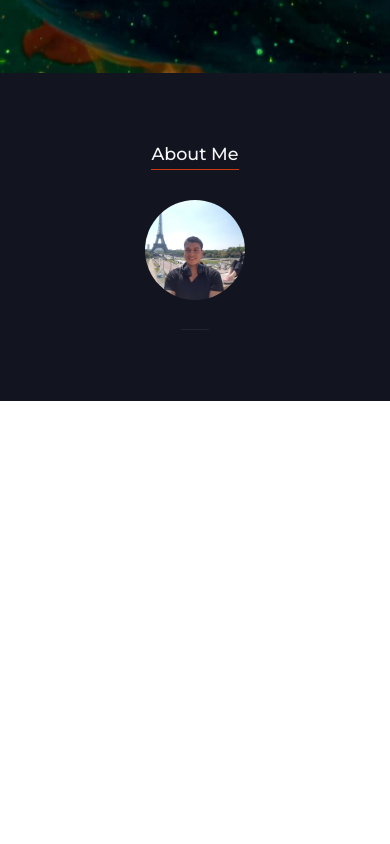
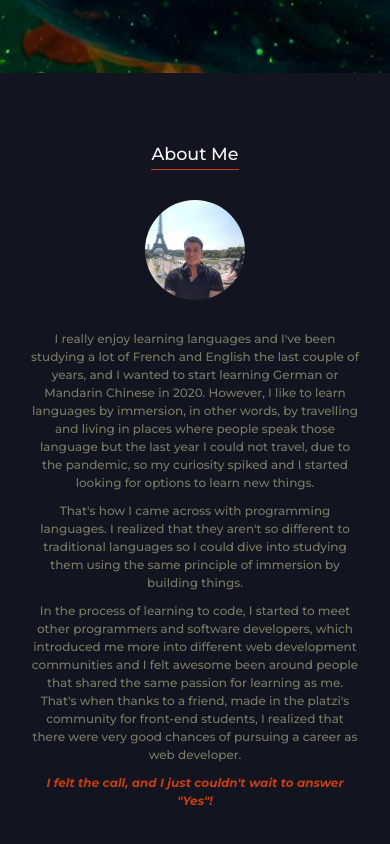
Before and after one commit to darubiomunoz/darubiomunoz.github.io, a React (Create React App) app: page / in a window 390 px wide. Shown: the part 771-1615 px from the top of the page. Before the commit the page ends 1172 px from the top, so only its background shows below. Built offline with nearby package versions, Linux system fonts and the light colour scheme.

Commit message:
about me page done mobile first

```diff
--- a/src/Variables.css
+++ b/src/Variables.css
@@ -1,7 +1,7 @@
 :root {
     --color-option1: #12151F; /* #2B2B2B; */
     --color-option2: #F7F7F7;
-    --color-option3: #371BB1;
+    --color-option3: #7A7A61;
     --color-option4: #C83C0E;
     --color-option5: #000;
     --color-option6: #FFF;
--- /dev/null
+++ b/src/components/PersonalData.js
@@ -0,0 +1,29 @@
+import React from 'react';
+import './styles/PersonalData.css';
+
+import ProfileImage from '../assets/images/profile-image.jpg';
+
+const PersonalData = () => {
+    return (
+        <div className="card mt-5 d-flex flex-column align-items-center">
+                <img src={ProfileImage} className="card-img-top rounded-circle mb-5" alt="Diego Rubio's profile avatar" />
+                <div className="card-body">
+                    <p className="card-text">
+                        I really enjoy learning languages and I've been studying a lot of French and English the last couple of years, and I wanted to start learning German or Mandarin Chinese in 2020. However, I like to learn languages by immersion, in other words, by travelling and living in places where people speak those language but the last year I could not travel, due to the pandemic, so my curiosity spiked and I started looking for options to learn new things.
+                    </p>
+                    <p className="card-text">
+                        That's how I came across with programming languages. I realized that they aren't so different to traditional languages so I could dive into studying them using the same principle of immersion by building things.
+                    </p>
+                    <p className="card-text">
+                        In the process of learning to code, I started to meet other programmers and software developers, which introduced me more into different web development communities and I felt awesome been around people that shared the same passion for learning as me.
+                        That's when thanks to a friend, made in the platzi's community for front-end students, I realized that there were very good chances of pursuing a career as web developer.
+                    </p>
+                    <p>
+                        <i className="quotes">I felt the call, and I just couldn't wait to answer "Yes"!</i>
+                    </p>
+                </div>
+            </div>
+    );
+}
+
+export default PersonalData;
--- /dev/null
+++ b/src/components/styles/PersonalData.css
@@ -0,0 +1,29 @@
+.card {
+    width: 85%;
+    border: none;
+    background-color: transparent;
+}
+
+.card-img-top {
+    width: 10rem;
+    height: 10rem;
+    object-fit: cover;
+    object-position: center;
+}
+
+.card-body {
+    padding: 0;
+    text-align: center;
+}
+
+.card-text {
+    font-size: var(--font-size-regular);
+    font-weight: var(--font-weight-normal);
+    color: var(--color-option3);
+}
+
+.quotes {
+    font-size: var(--font-size-regular);
+    font-weight: var(--font-weight-bold);
+    color: var(--color-option4);
+}
--- a/src/pages/AboutMe.js
+++ b/src/pages/AboutMe.js
@@ -1,7 +1,7 @@
 import React from 'react';
 import './styles/AboutMe.css';
 
-import ProfileImage from '../assets/images/profile-image.jpg';
+import PersonalData from '../components/PersonalData';
 
 const ComponentLogic = () => {
     const screen = window.screen.width;
@@ -14,16 +14,8 @@ const AboutMe = () => {
 
     return(
         <div id="aboutme" className="aboutme">
-            {/* I really enjoy learning languages and I've been studying a lot of French and English the last couple of years, and I wanted to start learning German or Mandarin Chinese in 2020. However, I like to learn languages by immersion, in other words, by travelling and living in places where people speak those language but the last year I could not travel so my curiosity spiked and I started looking for options to learn new things.
-            That's how I came across with programming languages. I realized that they aren't so different to traditional languages so I could dive into studying them using the same principle of immersion by building things.
-            So far I'm very comfortable using the next technologies: */}
             <h3 className="aboutme__title">About Me</h3>
-            <div className="card mt-5 d-flex flex-column align-items-center">
-                <img src={ProfileImage} className="card-img-top rounded-circle mb-5" alt="Diego Rubio's profile avatar" />
-                <div className="card-body">
-                    <p className="card-text">Some quick example text to build on the card title and make up the bulk of the card's content.</p>
-                </div>
-            </div>
+            <PersonalData />
         </div>
     );
 };
--- a/src/pages/styles/AboutMe.css
+++ b/src/pages/styles/AboutMe.css
@@ -15,20 +15,3 @@
     padding-bottom: .5rem;
     border-bottom: 1px solid var(--color-option4);
 }
-
-.card {
-    width: 85%;
-    border: none;
-    background-color: transparent;
-}
-
-.card-img-top {
-    width: 10rem;
-    height: 10rem;
-    object-fit: cover;
-    object-position: center;
-}
-
-.card-body {
-    padding: 0;
-}
```
